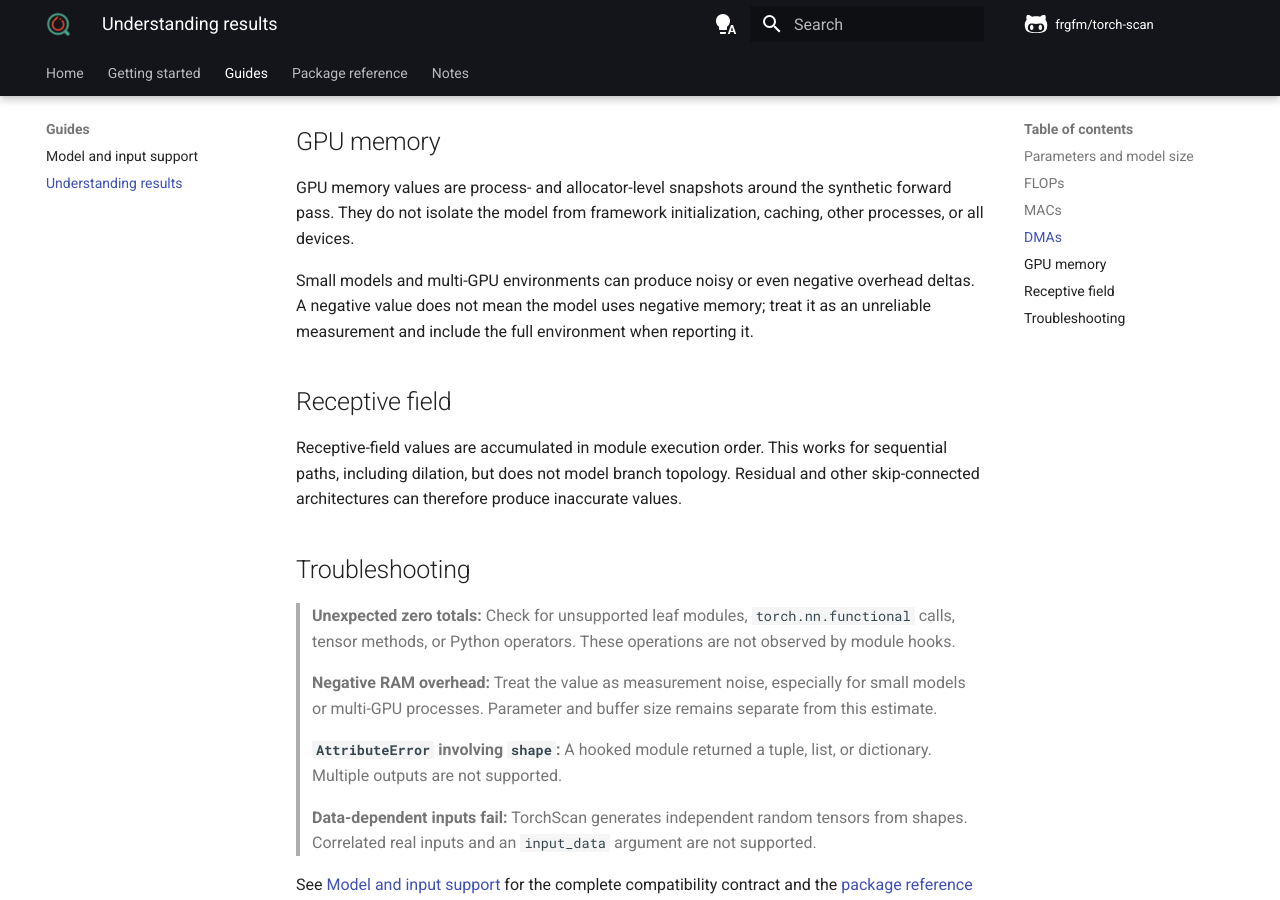
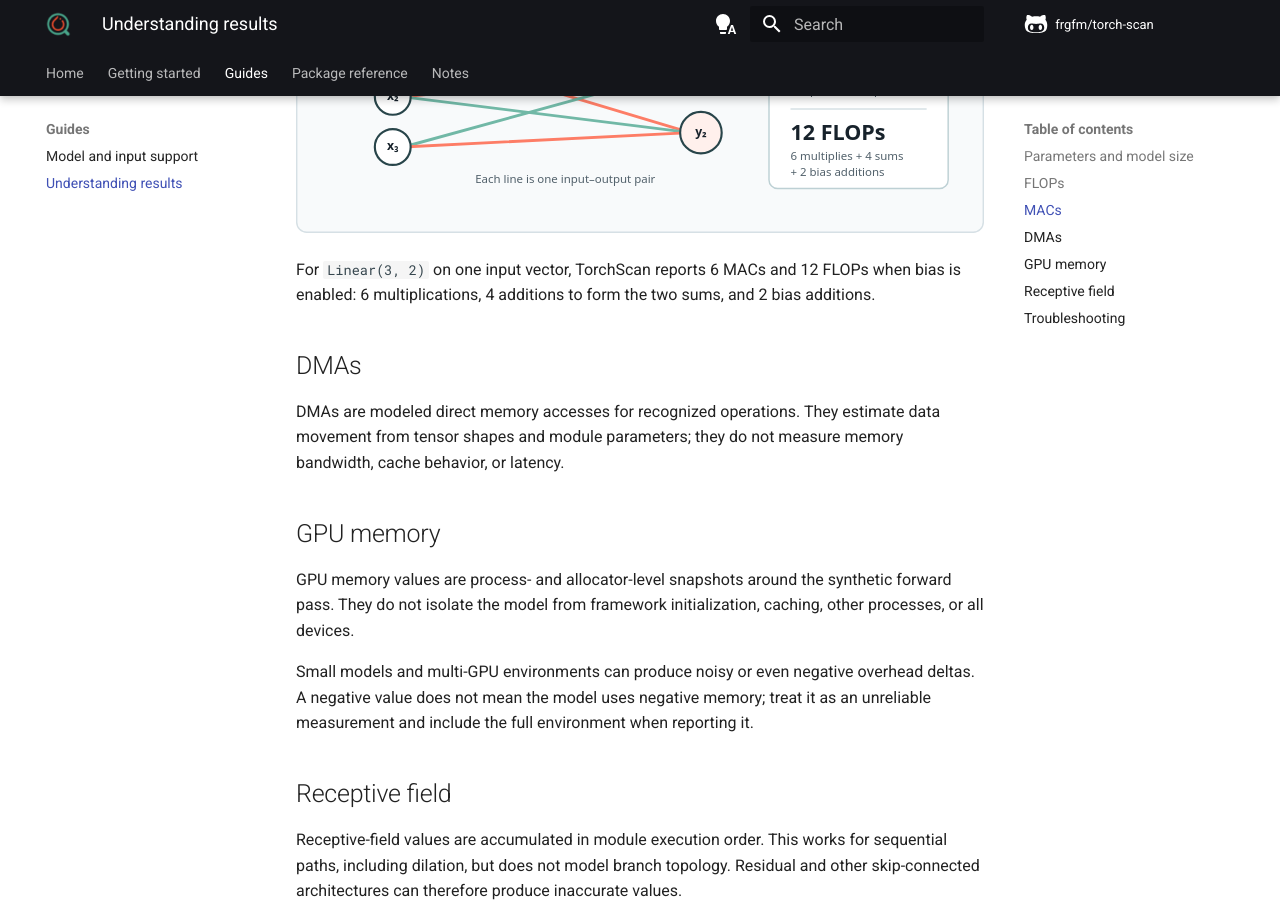
Before and after one commit to frgfm/torch-scan, an MkDocs documentation site: the page built from docs/docs/metrics.md, in a window 1280 px wide and 900 px high, scrolled down 959 px. Built offline with MkDocs 1.6.1 and Material for MkDocs 9.7.7, drawn with Linux system fonts in a browser that asks for light colours; comment, search, counter and statistics services are not loaded.

Commit message:
docs: illustrate metric calculations

```diff
--- a/docs/docs/metrics.md
+++ b/docs/docs/metrics.md
@@ -20,6 +20,10 @@
 
 Bias additions and activation functions affect FLOP counts separately; they do not turn each Linear output into one MAC.
 
+[![Three input features connected to two output elements, creating six weighted connections.](img/linear-counts.svg)](img/linear-counts.svg)
+
+For `Linear(3, 2)` on one input vector, TorchScan reports 6 MACs and 12 FLOPs when bias is enabled: 6 multiplications, 4 additions to form the two sums, and 2 bias additions.
+
 ## DMAs
 
 DMAs are modeled direct memory accesses for recognized operations. They estimate data movement from tensor shapes and module parameters; they do not measure memory bandwidth, cache behavior, or latency.
@@ -34,6 +38,8 @@
 
 Receptive-field values are accumulated in module execution order. This works for sequential paths, including dilation, but does not model branch topology. Residual and other skip-connected architectures can therefore produce inaccurate values.
 
+[![A receptive field expanding from one by one to three by three and five by five across two convolution layers.](img/receptive-field.svg)](img/receptive-field.svg)
+
 ## Troubleshooting
 
 > **Unexpected zero totals:** Check for unsupported leaf modules, `torch.nn.functional` calls, tensor methods, or Python operators. These operations are not observed by module hooks.
```
Also changed, not shown: docs/docs/img/linear-counts.svg (added), docs/docs/img/receptive-field.svg (added), 1 other file.
